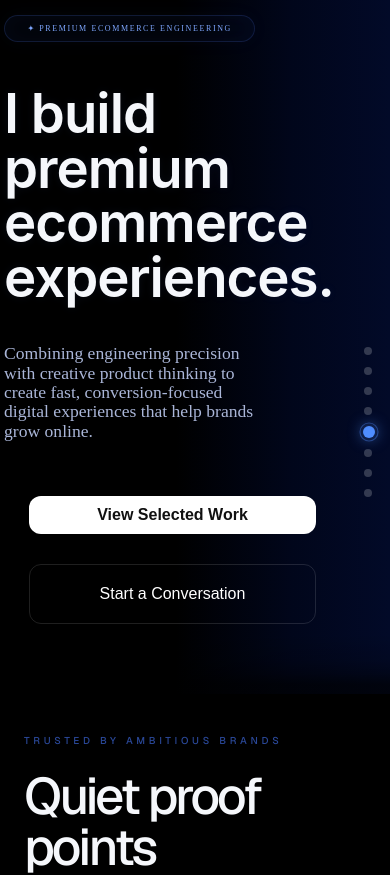
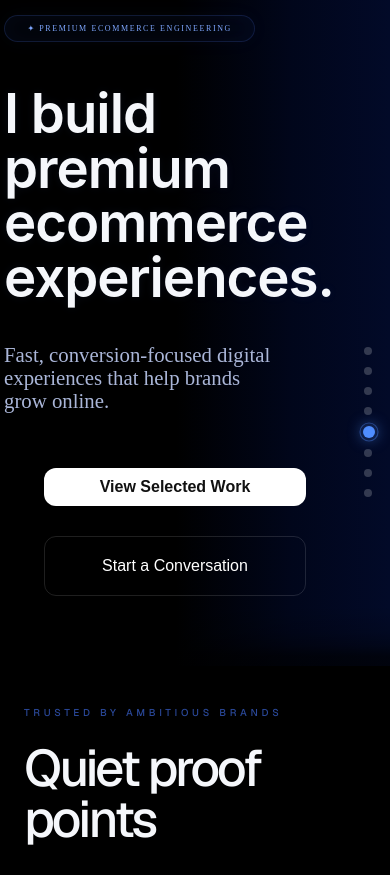
Before and after one commit to josephstephen-dev/joseph-portfolio, a Next.js app: page / in a window 390 px wide. Shown: the top 875 px of the page. Built offline with nearby package versions, Linux system fonts and the light colour scheme.

Commit message:
Premium mobile proof layout

```diff
--- a/src/app/components/Hero.jsx
+++ b/src/app/components/Hero.jsx
@@ -62,8 +62,7 @@ export default function Hero() {
         </h1>
 
         <p className="hero-description">
-          Combining engineering precision with creative product thinking
-          to create fast, conversion-focused digital experiences that help
+          Fast, conversion-focused digital experiences that help
           brands grow online.
         </p>
 
--- a/src/app/globals.css
+++ b/src/app/globals.css
@@ -328,9 +328,10 @@ body{
 }
 
 .hero-description{
-    font-size:1.1rem;
+    font-size:1.3rem;
     line-height:1.1;
     max-width:70%;
+
 
 }
 
@@ -340,9 +341,9 @@ body{
   display:flex;
   gap:30px;
   margin-top:20px;
-  padding-right:20px;
+  padding-right:30px;
   align-items:center;
-  padding-left:25px;
+  padding-left:40px;
   margin-bottom:70px;
 
 }
```
